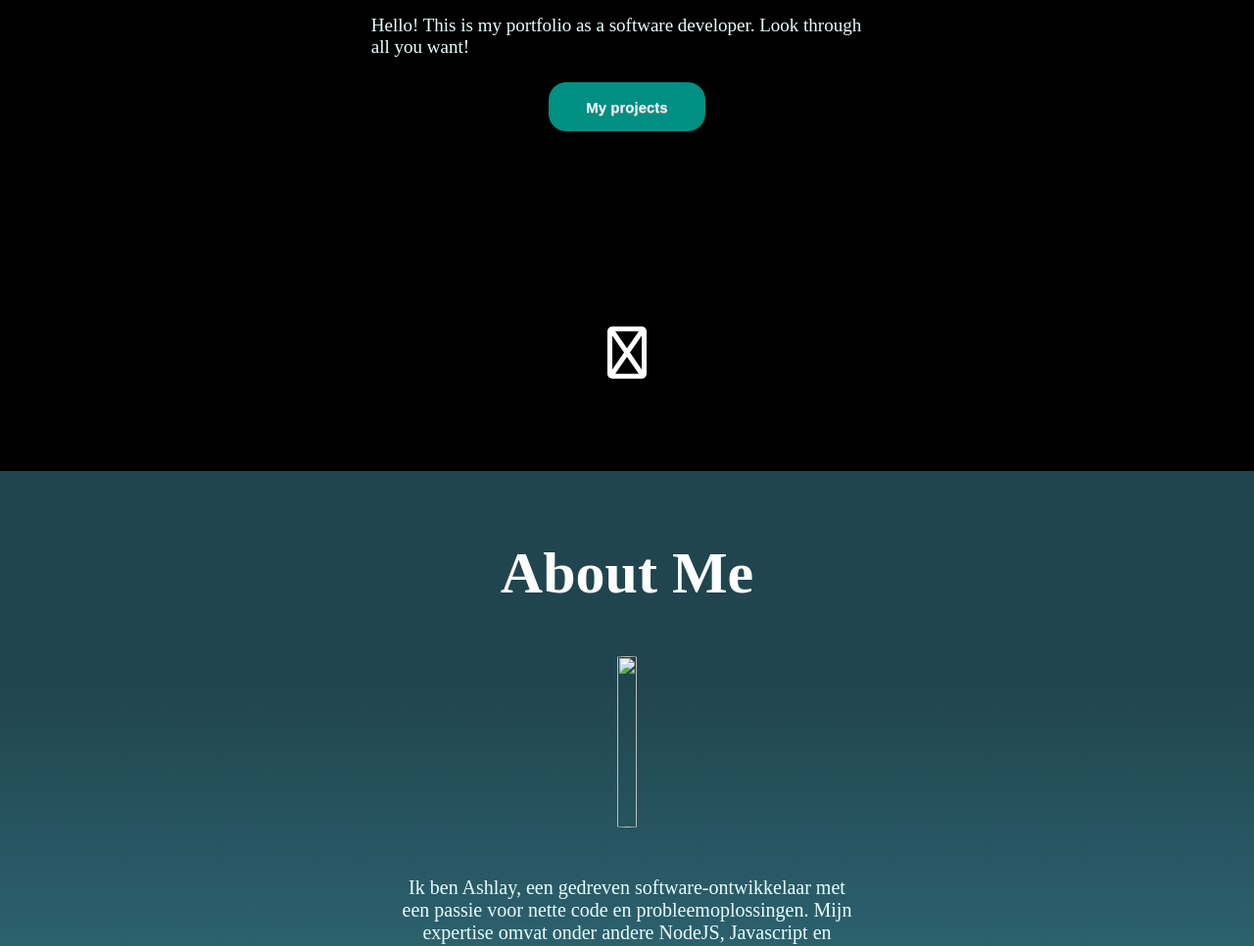
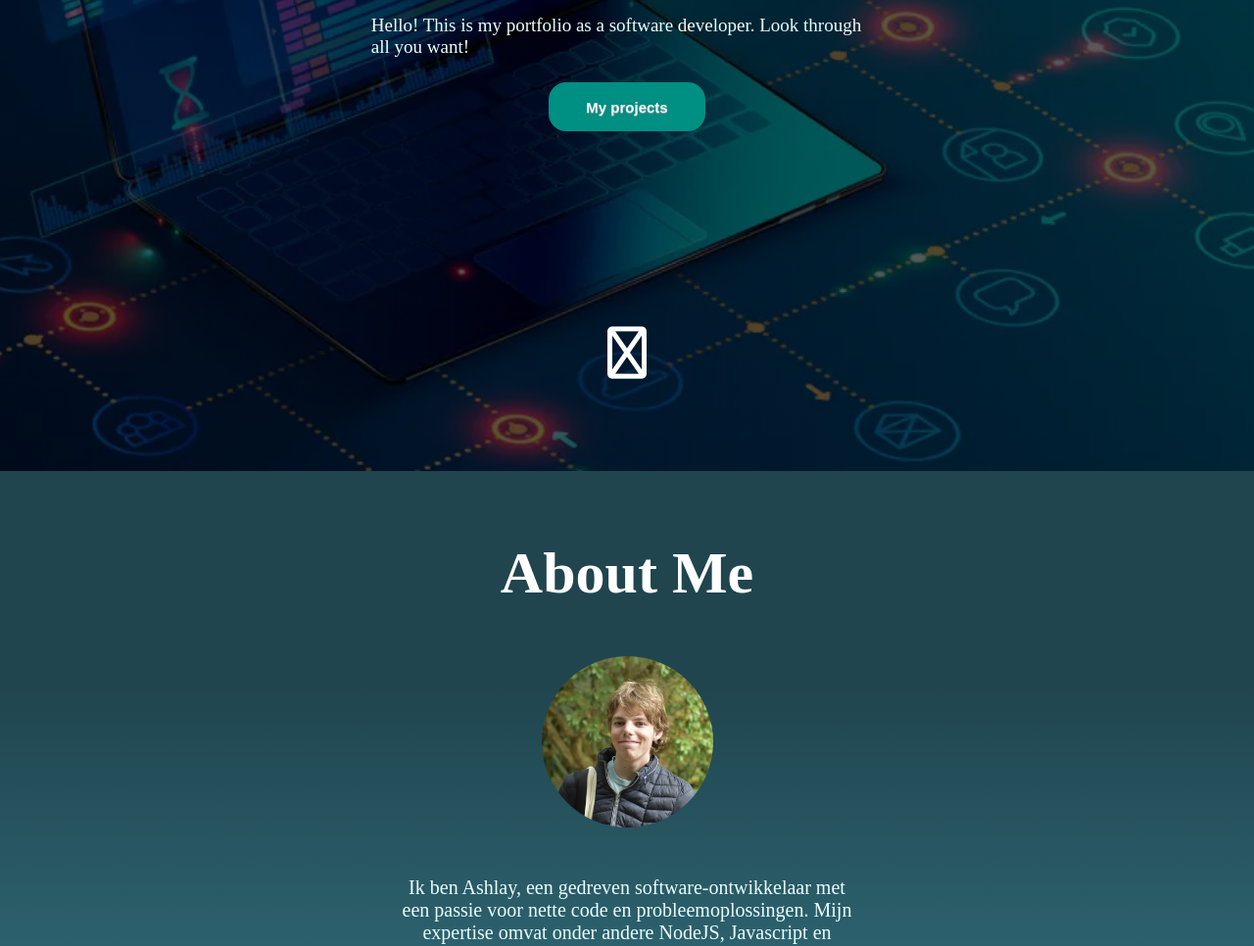
Before and after one commit to Ashlayyy/Portfolio-ashlay, a website: page public/html/index.html in a window 1280 px wide. Shown: the part 319-1285 px from the top of the page at 98% size. Drawn offline with Linux system fonts and the light colour scheme; files whose address does not match are found by name.

Commit message:
Change picture adresses

```diff
--- a/public/css/style.css
+++ b/public/css/style.css
@@ -32,14 +32,14 @@ body {
 }
 .home {
   background: black;
-  background-image: linear-gradient(rgba(0, 0, 0, 0.65), rgba(0, 0, 0, 0.65)), url("/images/trying.png");
+  background-image: linear-gradient(rgba(0, 0, 0, 0.65), rgba(0, 0, 0, 0.65)), url("/images/Background/background.webp");
   background-position: center;
   background-repeat: no-repeat;
   background-size: cover;
 }
 .home__light {
   background: black;
-  background-image: linear-gradient(rgba(0, 0, 0, 0.4), rgba(0, 0, 0, 0.4)), url("/images/Background-2.jpeg");
+  background-image: linear-gradient(rgba(0, 0, 0, 0.4), rgba(0, 0, 0, 0.4)), url("/images/Background/background.webp");
   background-position: center;
   background-repeat: no-repeat;
   background-size: cover;
--- a/public/js/Components/AboutPage/Human.js
+++ b/public/js/Components/AboutPage/Human.js
@@ -32,7 +32,7 @@ class HumanAvatar {
     }
 
     addSpecials = () => {
-        this.imageAvatar.src = '/images/Foto-Ashlay.png';
+        this.imageAvatar.src = '/images/AboutMe/Foto-Ashlay.webp';
         this.textAboutMe.innerText = this.data.Translating.Dutch.TextAboutMe;
     }
 
```
